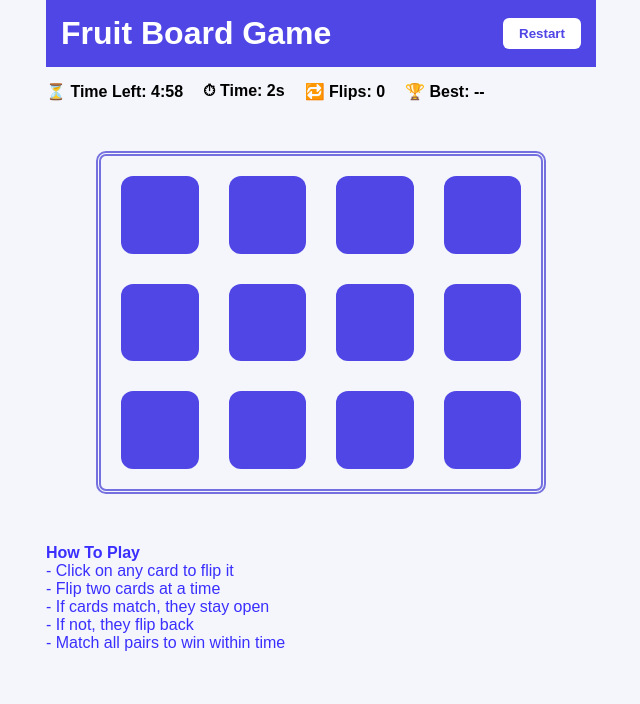
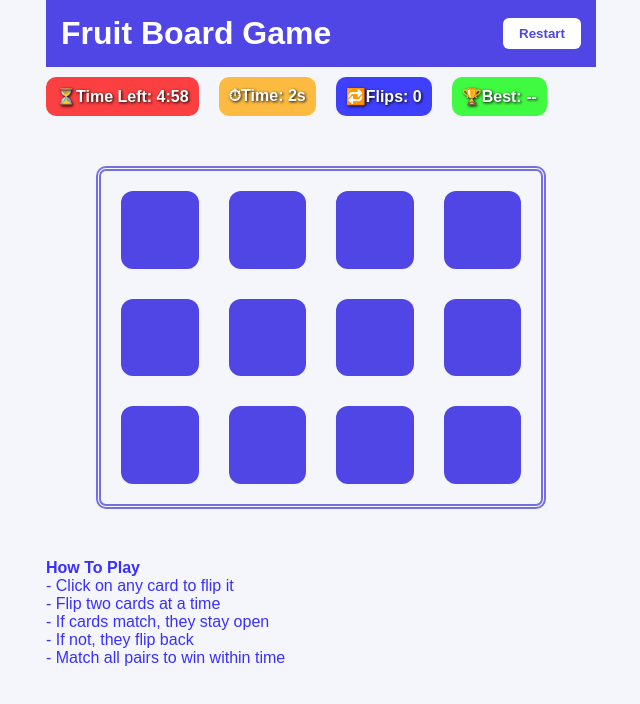
Before and after one commit to ankurgupta9/GUVI-task, a plain HTML site: page Task 3/index.html in a window 1280 px wide. Both pictures are taken after a click on the button "Start Game". Shown: the whole page, without its empty margins (319-959 px from the left). Drawn offline with Linux system fonts and the light colour scheme.

Commit message:
task updated

```diff
--- a/Task 3/style.css
+++ b/Task 3/style.css
@@ -58,22 +58,20 @@ pre{
 
 
 .start-screen {
-  position: fixed;              /* 🔥 KEY LINE */
+  position: fixed;
   top: 0;
   left: 0;
   width: 100%;
   height: 100vh;
   background: #4f46e5;
   color: #fff;
-
   display: flex;
   flex-direction: column;
   justify-content: center;
   align-items: center;
   gap: 20px;
   text-align: center;
-
-  z-index: 1000;               /* 🔥 stays above everything */
+  z-index: 1000;
 }
 
 
@@ -118,6 +116,7 @@ pre{
   justify-content: center;
   font-size: 2.6rem;
   backface-visibility: hidden;
+  text-shadow: 1px 1px 2px black;
 }
 
 
@@ -134,8 +133,37 @@ pre{
 .stats {
   display: flex;
   gap: 20px;
-  margin-top: 15px;
+  margin-top: 10px;
   font-weight: bold;
+}
+
+.stats > div:nth-child(1){
+  border-radius: 10px;
+  padding: 10px;
+  background-color: rgba(255, 0, 0, 0.740);
+  color: white;
+  text-shadow: 1px 1px 3px black;
+}
+.stats > div:nth-child(2){
+  border-radius: 10px;
+  padding: 10px;
+  background-color: rgba(255, 166, 0, 0.740);
+  color: white;
+  text-shadow: 1px 1px 3px black;
+}
+.stats > div:nth-child(3){
+  border-radius: 10px;
+  padding: 10px;
+  background-color:rgba(0, 0, 255, 0.740);
+  color: white;
+  text-shadow: 1px 1px 3px black;
+}
+.stats > div:nth-child(4){
+  border-radius: 10px;
+  padding: 10px;
+  background-color: rgba(0, 253, 0, 0.740);
+    color: white;
+  text-shadow: 1px 1px 3px black;
 }
 
 @media (max-width: 500px) {
```
Also changed, not shown: Task 3/index.html (+4 -5 lines).
